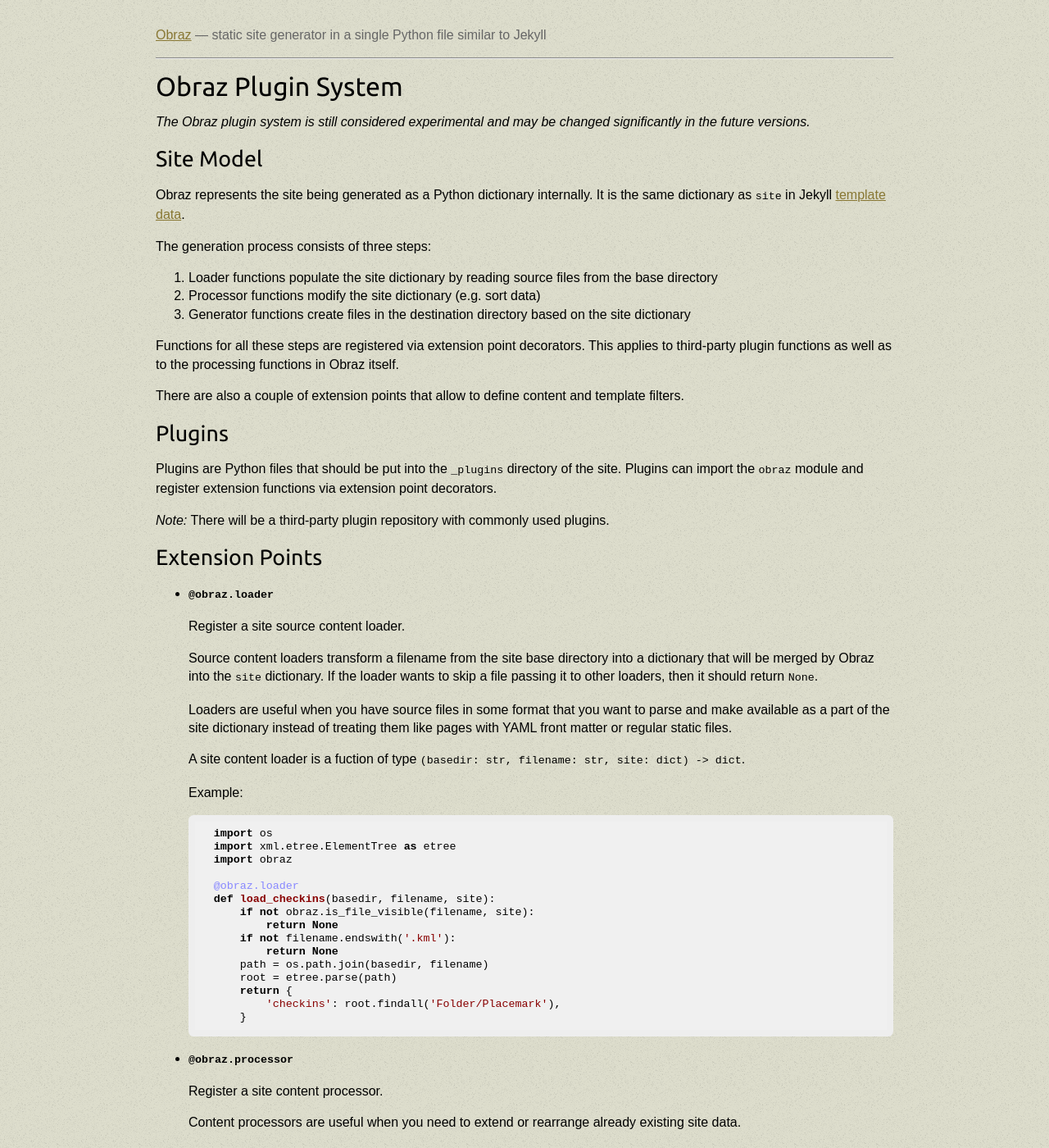
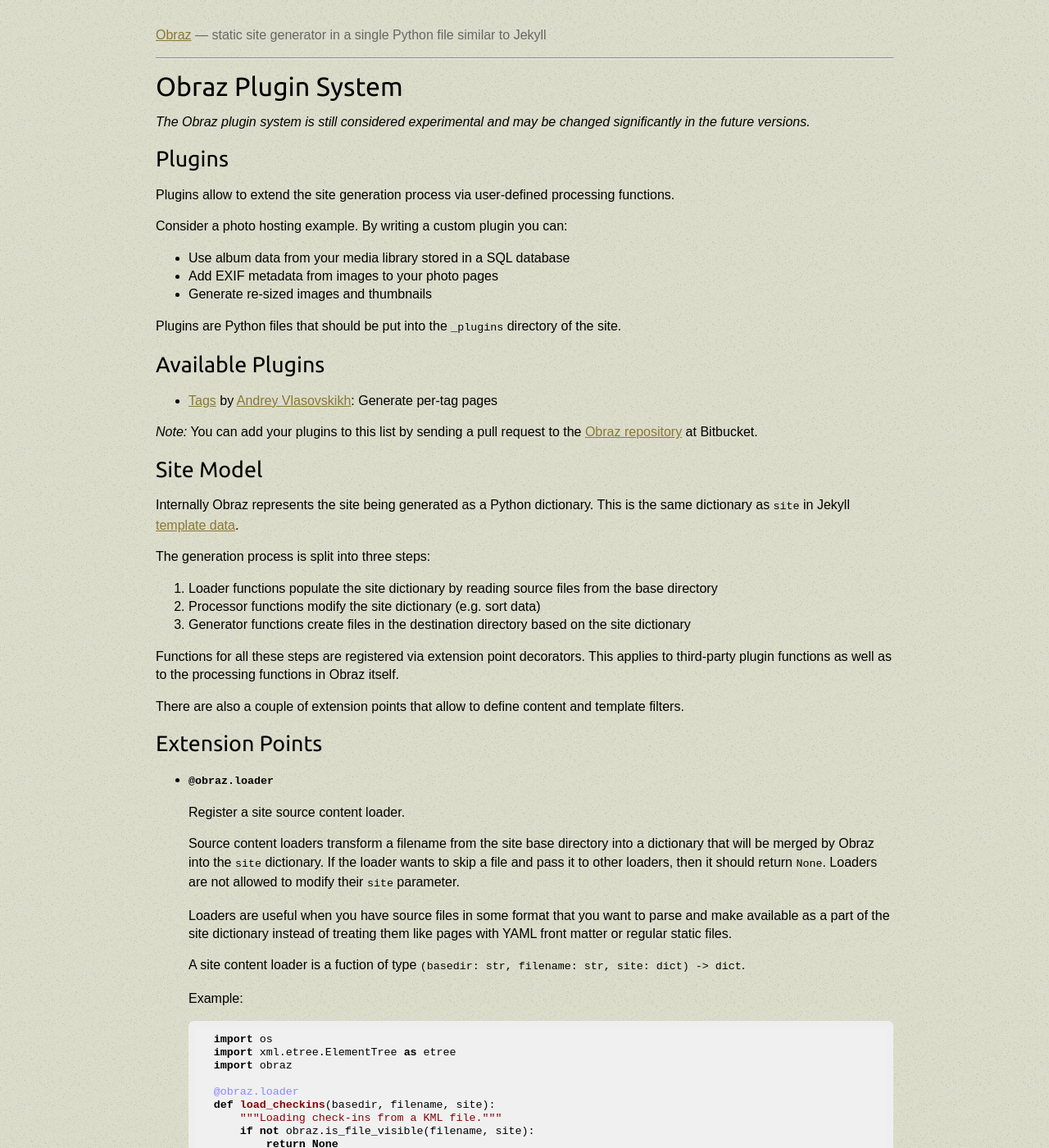
Before and after one commit to vlasovskikh/obraz, a Jekyll site: the page built from doc/plugins.md, in a window 1280 px wide and 1400 px high. Shown: the whole window at 82% size. Built offline with Jekyll 4.4.1, drawn with Linux system fonts in a browser that asks for light colours; some of the changed text lies outside the part shown.

Commit message:
Plugins intro, generator example, development notes

```diff
--- a/doc/plugins.md
+++ b/doc/plugins.md
@@ -10,13 +10,39 @@
 significantly in the future versions._
 
 
+Plugins
+-------
+
+Plugins allow to extend the site generation process via user-defined processing
+functions.
+
+Consider a photo hosting example. By writing a custom plugin you can:
+
+* Use album data from your media library stored in a SQL database
+* Add EXIF metadata from images to your photo pages
+* Generate re-sized images and thumbnails
+
+Plugins are Python files that should be put into the `_plugins` directory of
+the site.
+
+
+Available Plugins
+-----------------
+
+* [Tags](https://bitbucket.org/vlasovskikh/obraz/src/master/doc/_plugins/tags.py)
+  by [Andrey Vlasovskikh](http://pirx.ru/): Generate per-tag pages
+
+_Note:_ You can add your plugins to this list by sending a pull request to the
+[Obraz repository][3] at Bitbucket.
+
+
 Site Model
 ----------
 
-Obraz represents the site being generated as a Python dictionary internally. It
-is the same dictionary as `site` in Jekyll [template data][2].
+Internally Obraz represents the site being generated as a Python dictionary.
+This is the same dictionary as `site` in Jekyll [template data][2].
 
-The generation process consists of three steps:
+The generation process is split into three steps:
 
 1. Loader functions populate the site dictionary by reading source files from
    the base directory
@@ -32,17 +58,6 @@
 template filters.
 
 
-Plugins
--------
-
-Plugins are Python files that should be put into the `_plugins` directory of
-the site. Plugins can import the `obraz` module and register extension
-functions via extension point decorators.
-
-_Note:_ There will be a third-party plugin repository with commonly used
-plugins.
-
-
 Extension Points
 ----------------
 
@@ -52,8 +67,9 @@
 
     Source content loaders transform a filename from the site base directory
     into a dictionary that will be merged by Obraz into the `site` dictionary.
-    If the loader wants to skip a file passing it to other loaders, then it
-    should return `None`.
+    If the loader wants to skip a file and pass it to other loaders, then it
+    should return `None`. Loaders are not allowed to modify their `site`
+    parameter.
 
     Loaders are useful when you have source files in some format that you want
     to parse and make available as a part of the site dictionary instead of
@@ -70,6 +86,7 @@
 
         @obraz.loader
         def load_checkins(basedir, filename, site):
+            """Loading check-ins from a KML file."""
             if not obraz.is_file_visible(filename, site):
                 return None
             if not filename.endswith('.kml'):
@@ -122,10 +139,31 @@
 
     Register a generator of destination files for the site.
 
+    Generators are useful when you need to create additional generated files
+    you need at your site, e.g. tag pages or image thumbnails.
+
     A site content generator is a fuction of type `(basedir: str, destdir: str,
     site: dict) -> None`.
 
-    TODO
+        import os
+        import obraz
+        from PIL import Image
+
+        size = 300
+
+        @obraz.generator
+        def generate_thumbnails(basedir, destdir, site):
+            """Generating thumbnails."""
+            for file in site.get('files', []):
+                filename = file['source']
+                if not filename.endswith('.jpg'):
+                    return None
+                img = Image.open(os.path.join(basedir, filename))
+                img.thumbnail((size, size), Image.ANTIALIAS)
+                name, ext = os.path.splitext(filename)
+                new_filename = '{0}-{1}{2}'.format(name, size, ext)
+                img.save(os.path.join(destdir, new_filename), 'JPEG')
+
 
 * **`@obraz.file_filter(extensions)`**
 
@@ -143,6 +181,7 @@
 
         @obraz.file_filter(['.md', '.mkdn'])
         def markdown_filter(content):
+            """Render Mardown files with tables and footnotes extensions."""
             return markdown(content, ['tables', 'footnotes'])
 
 * **`@obraz.template_filter(name)`**
@@ -159,11 +198,23 @@
 
         @obraz.template_filter('markdownify')
         def markdownify(content):
+            """Markdown Jinja2 template filter."""
             return markdown(content)
 
 
-Other Functions
----------------
+Development Notes
+-----------------
+
+The easiest way of getting started with plugin development is to read source
+code of other plugins.
+
+Please document your plugin carefully in the plugin file docstring. Don't
+forget to mention Obraz version compatiblity, required libraries, configuration
+parameters.
+
+If a plugin needs configuration parameters, the best place for them is a
+separate section in `_config.yml`. The contents of this YAML file will
+be available for the plugin as a part of `site`.
 
 You may use all functions defined in `obraz`, but they are not a part of the
 plugins API and may be changed or removed in future versions.
```
Also changed, not shown: other parts of doc/plugins.md (+1 -0 lines), doc/jekyll.md (+1 -2 lines).
